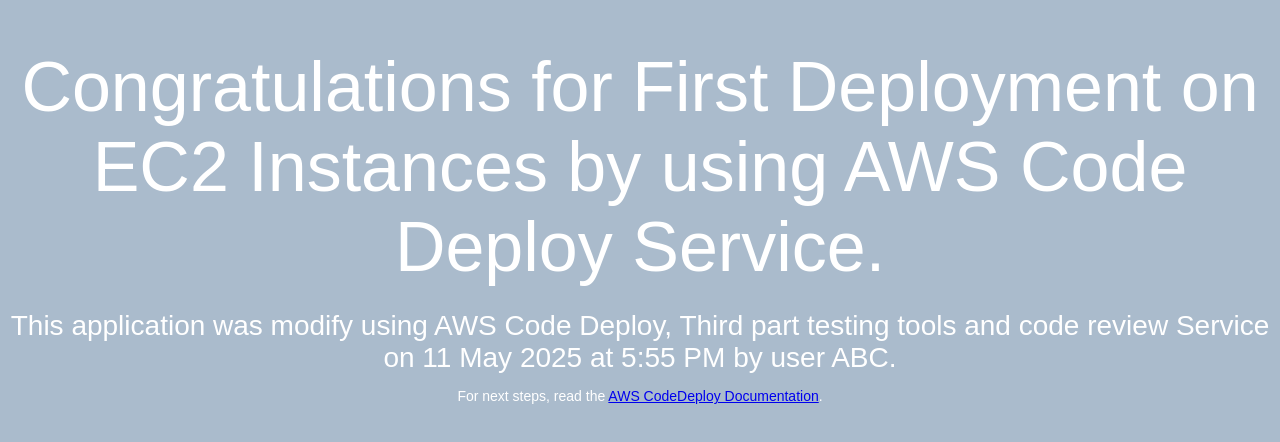
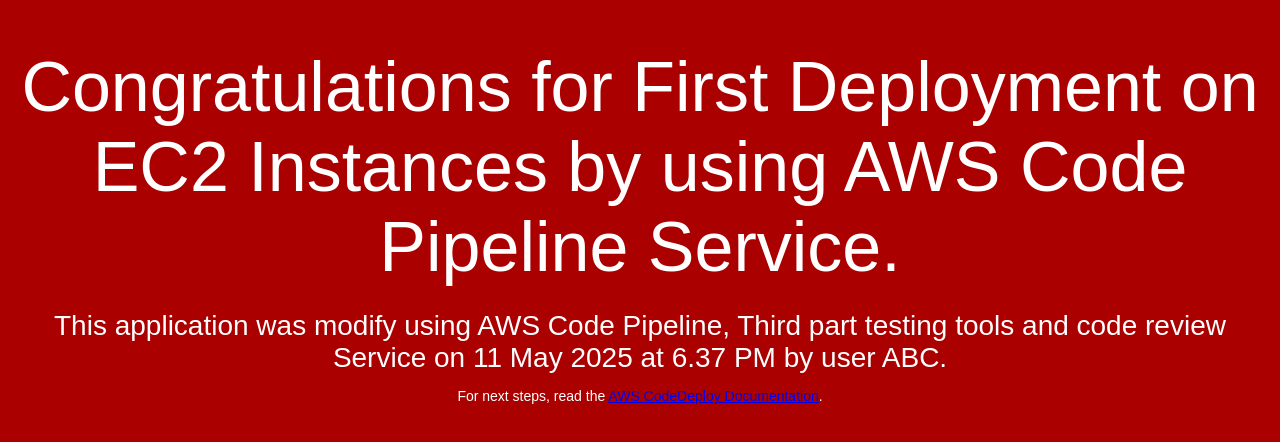
Before and after one commit to avinashbundela1987/may2025, a plain HTML site: page index.html in a window 1280 px wide. Drawn offline with Linux system fonts and the light colour scheme.

Commit message:
new commit for new changes

```diff
--- a/index.html
+++ b/index.html
@@ -6,7 +6,7 @@
   <style>
     body {
       color: #ffffff;
-      background-color: #AABBCC;
+      background-color: #AA0000;
       font-family: Arial, sans-serif;
       font-size: 14px;
     }
@@ -26,8 +26,8 @@
 </head>
 <body>
   <div align="center">
-    <h1>Congratulations for First Deployment on EC2 Instances by using AWS Code Deploy Service.</h1>
-    <h2>This application was modify using AWS Code Deploy, Third part testing tools and code review Service on 11 May 2025 at 5:55 PM by user ABC.</h2>
+    <h1>Congratulations for First Deployment on EC2 Instances by using AWS Code Pipeline Service.</h1>
+    <h2>This application was modify using AWS Code Pipeline, Third part testing tools and code review Service on 11 May 2025 at 6.37 PM by user ABC.</h2>
     <p>For next steps, read the <a href="http://aws.amazon.com/documentation/codedeploy">AWS CodeDeploy Documentation</a>.</p>
   </div>
 </body>
```
